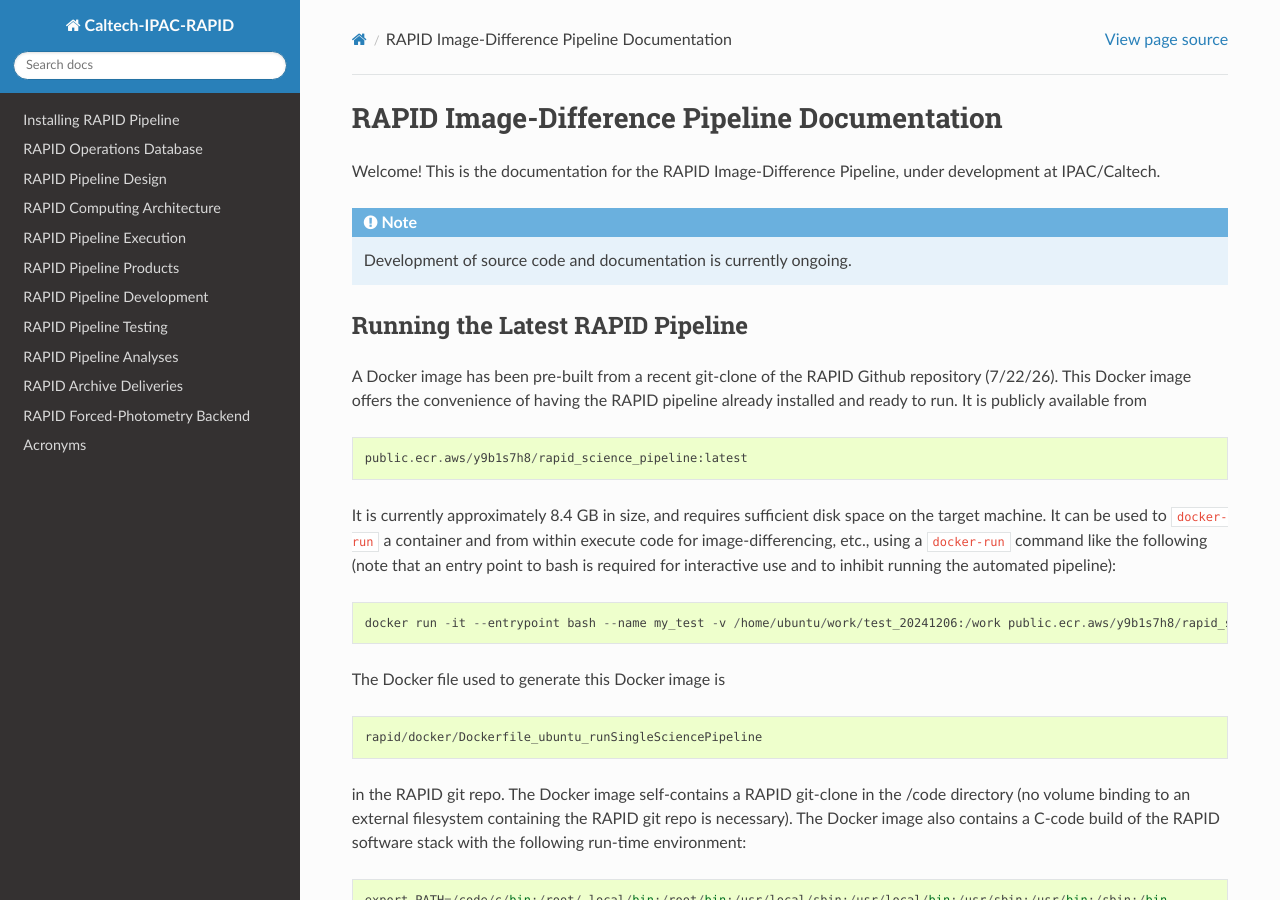
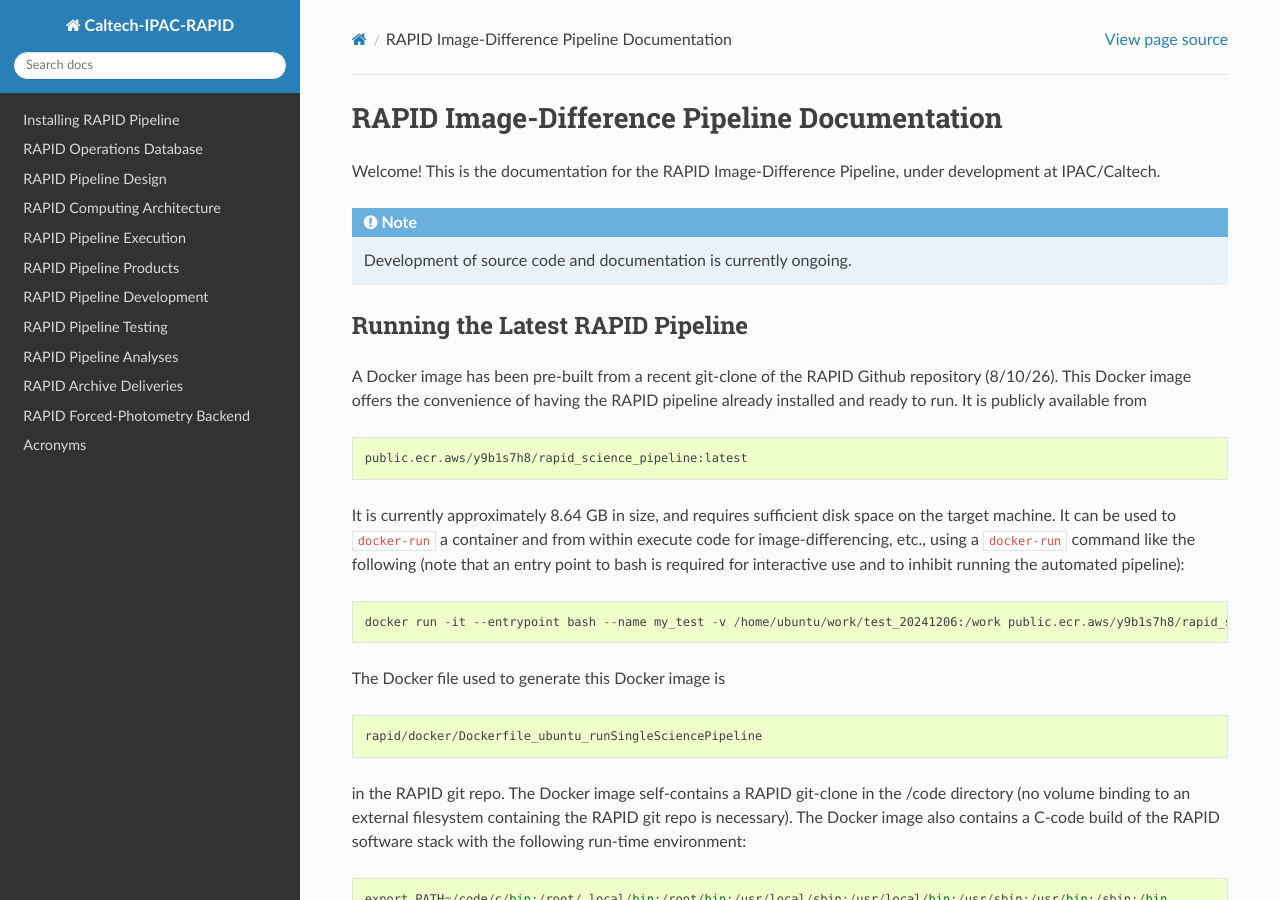
Before and after one commit to Caltech-IPAC/rapid, a Sphinx documentation site: the page built from docs/source/index.rst, in a window 1280 px wide and 900 px high. Built offline with Sphinx 7.4.7 and the Read the Docs theme 3.1.0, drawn with Linux system fonts in a browser that asks for light colours; the version number could not be read and is left out.

Commit message:
Updated latest build date of RAPID-pipeline Docker image.

```diff
--- a/docs/source/index.rst
+++ b/docs/source/index.rst
@@ -18,7 +18,7 @@
 *************************************
 
 A Docker image has been pre-built from a recent git-clone of the RAPID Github
-repository (7/22/26).
+repository (8/10/26).
 This Docker image offers the convenience of having the RAPID
 pipeline already installed and ready to run.  It is publicly available from
 
@@ -26,7 +26,7 @@
 
    public.ecr.aws/y9b1s7h8/rapid_science_pipeline:latest
 
-It is currently approximately 8.4 GB in size, and requires sufficient disk space on the target machine.
+It is currently approximately 8.64 GB in size, and requires sufficient disk space on the target machine.
 It can be used to ``docker-run`` a container and from within execute
 code for image-differencing, etc., using a ``docker-run`` command like the
 following (note that an entry point to bash is required for interactive use
```
